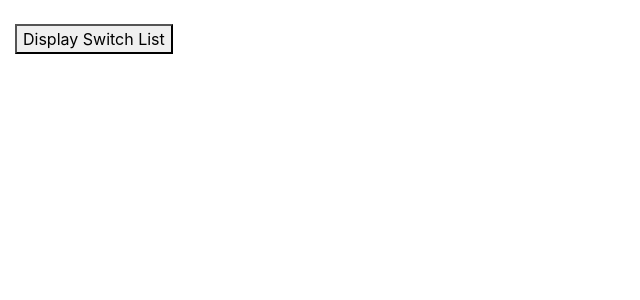
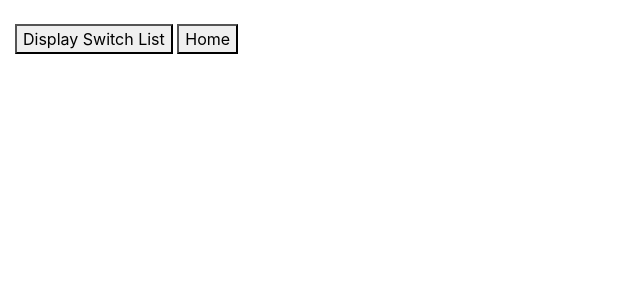
Before and after one commit to ea777/stock, a Django app: page /delete_switch_complete/1 in a window 1280 px wide. Shown: the part 56-356 px from the top of the page, without its empty margins (0-640 px from the left). Run offline with Django 3.2, Linux system fonts and the light colour scheme; data that the repository does not hold is empty; some libraries are stand-ins or nearby versions.

Commit message:
page redirection

```diff
--- a/stockmgt/stock/templates/delete_accesspoint_complete.html
+++ b/stockmgt/stock/templates/delete_accesspoint_complete.html
@@ -8,6 +8,7 @@
 <body>
 
 <button onclick="display()">Display Access Point List</button>
+<button onclick="showHome()">Home</button>
 
 <script>
   function display() {
--- a/stockmgt/stock/templates/delete_switch_complete.html
+++ b/stockmgt/stock/templates/delete_switch_complete.html
@@ -8,6 +8,7 @@
 <body>
 
 <button onclick="display()">Display Switch List</button>
+<button onclick="showHome()">Home</button>
 
 <script>
   function display() {
```
